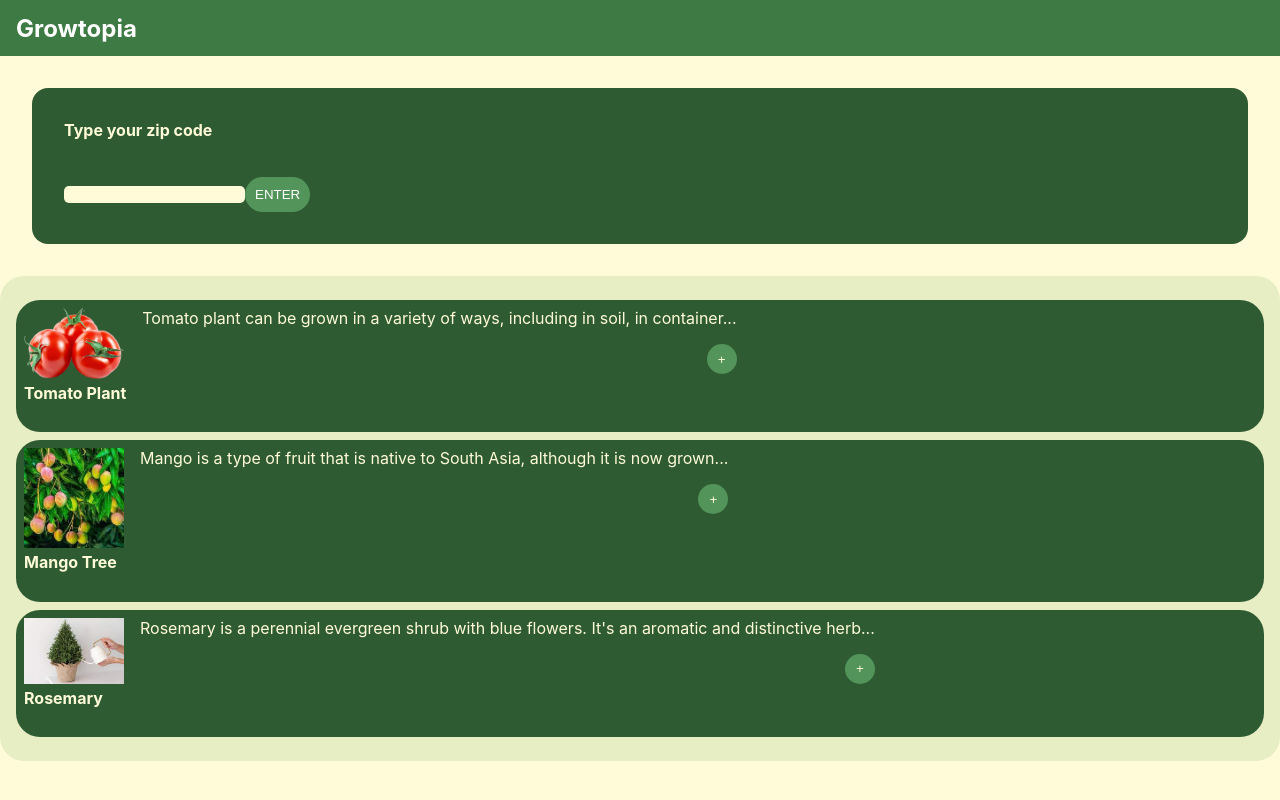
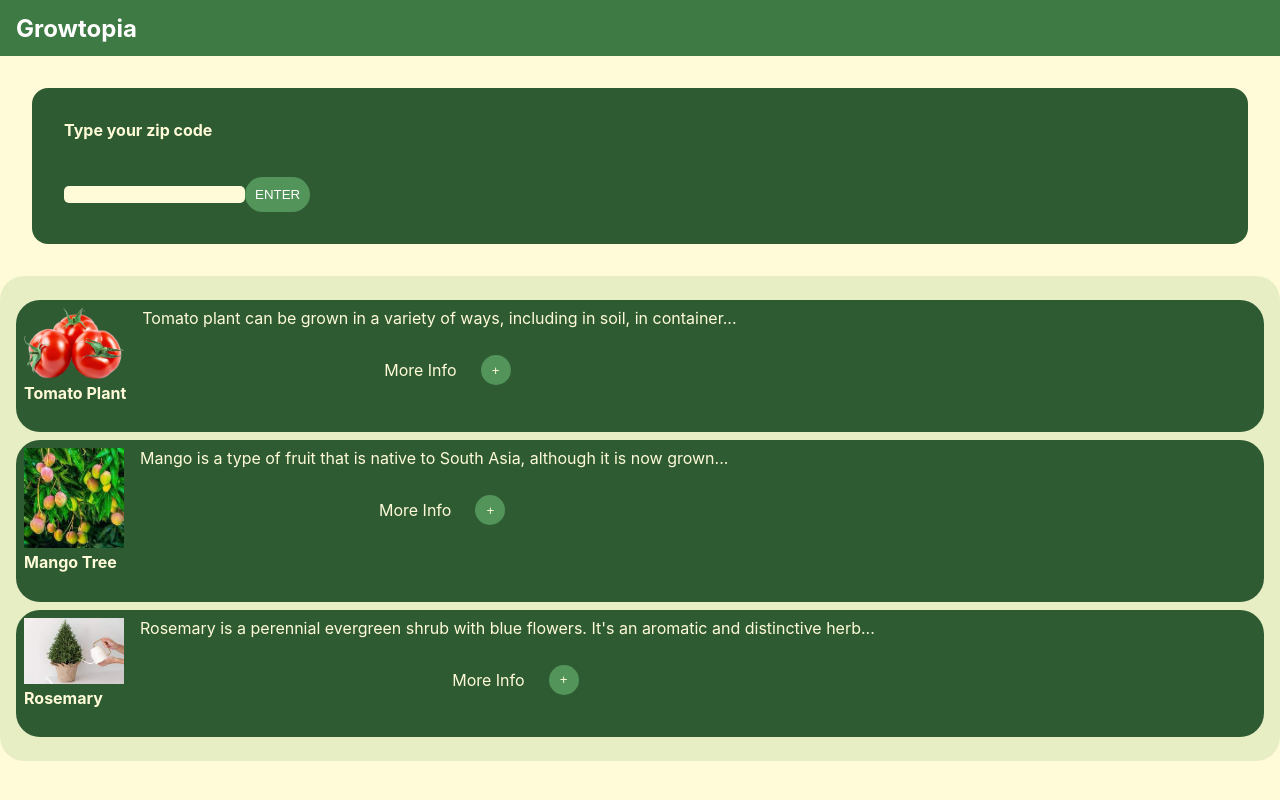
Before and after one commit to cdukedev/growtopia, a React (Create React App) app: page /plants in a window 1280 px wide. Shown: the top 800 px of the page. Built offline with nearby package versions, Linux system fonts and the light colour scheme.

Commit message:
More info link added

```diff
--- a/src/components/Card/Card.js
+++ b/src/components/Card/Card.js
@@ -11,9 +11,14 @@ function Card({ title, body, image }) {
       </div>
       <div className="info-button-container">
         <div className="card-body">{body}</div>
-
-          <button className="card-button"><Link to="/plants/1" className="link">+</Link></button>
-
+        <div className="more-info-button">
+          <p>
+            <Link to="/plants/1" className="link">
+              More Info
+            </Link>
+          </p>
+          <button className="card-button">+</button>
+        </div>
       </div>
     </div>
   );
--- a/src/components/Card/Card.scss
+++ b/src/components/Card/Card.scss
@@ -24,10 +24,9 @@
     width: 30px;
     border: none;
     color: #FFFBD8;
-    align-self: flex-end;
     padding: 5px;
     border-radius: 70%;
-    margin-top: 1rem;
+
 
 }
 
@@ -39,3 +38,9 @@
 .link{
     color: #FFFBD8;
 }
+.more-info-button{
+    display: flex;
+    align-items: center;
+    gap: 0.5rem;
+    justify-content: center;
+}
```
